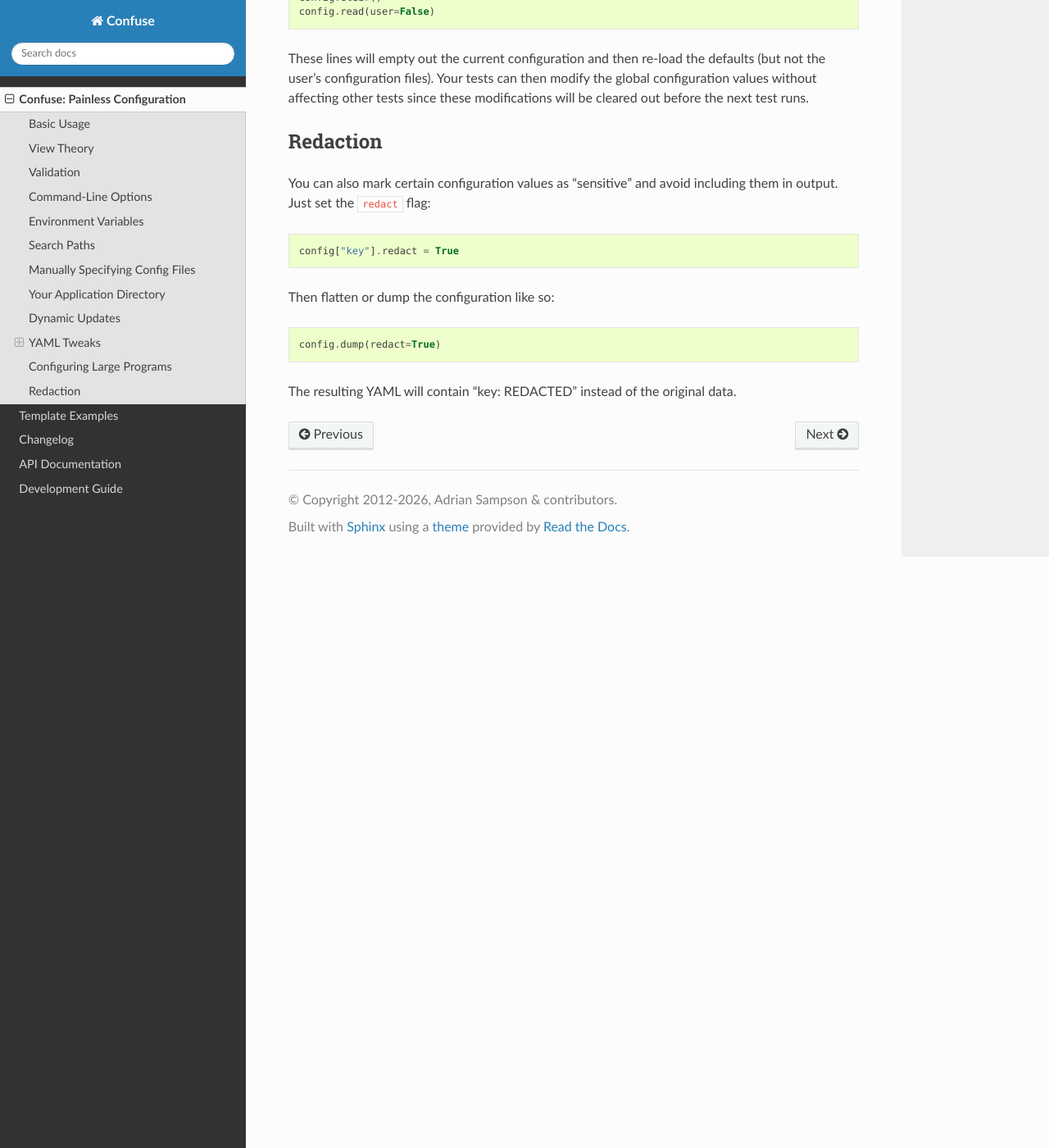
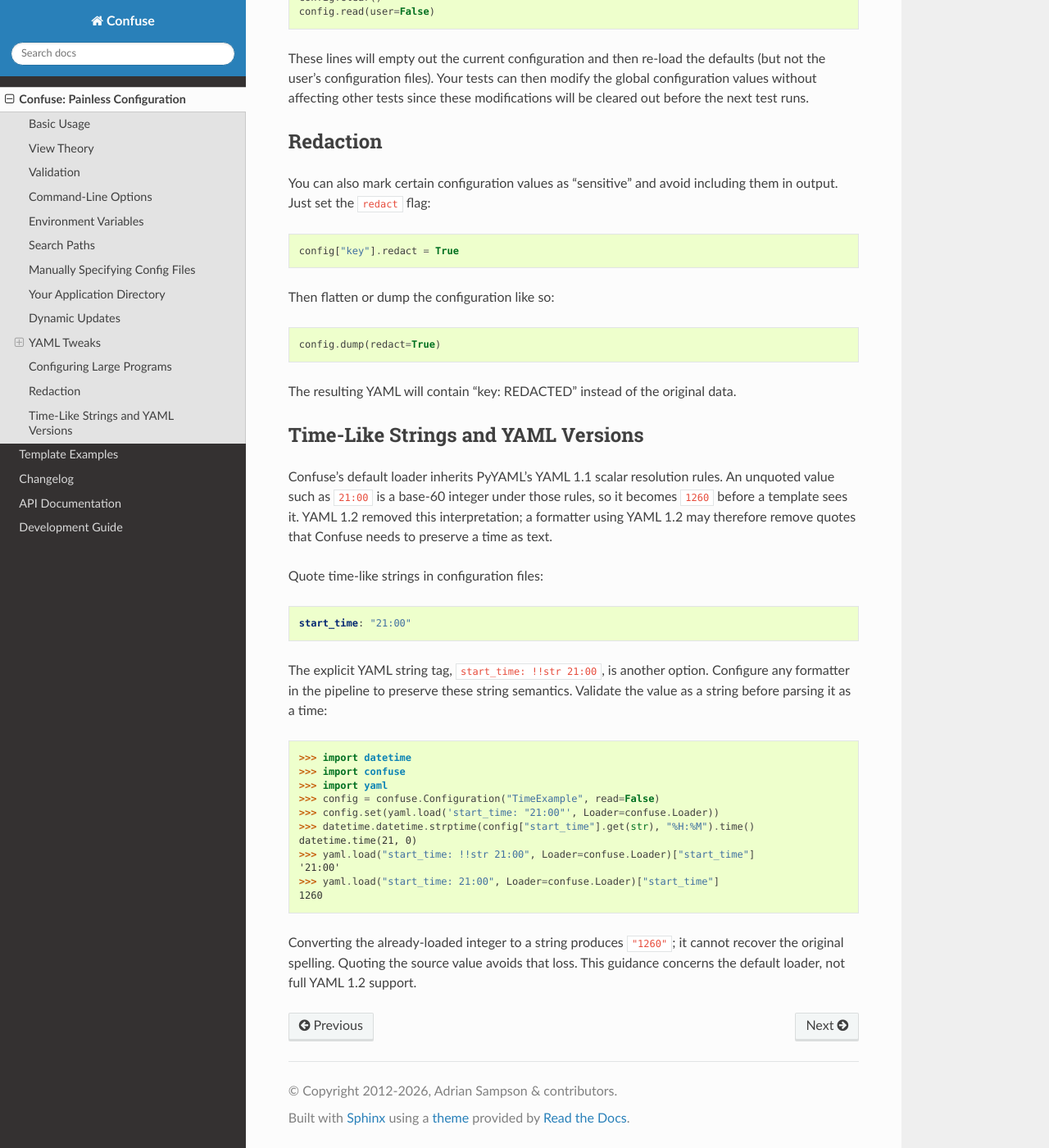
Before and after one commit to beetbox/confuse, a Sphinx documentation site: the page built from docs/usage.rst, in a window 1280 px wide and 1400 px high, scrolled down 9146 px. Shown: the whole window at 82% size. Built offline with Sphinx 7.4.7 and the Read the Docs theme 3.1.0, drawn with Linux system fonts in a browser that asks for light colours.

Commit message:
Document YAML 1.1 time-string coercion

```diff
--- a/docs/usage.rst
+++ b/docs/usage.rst
@@ -519,3 +519,39 @@ Then flatten or dump the configuration like so:
     config.dump(redact=True)
 
 The resulting YAML will contain "key: REDACTED" instead of the original data.
+
+Time-Like Strings and YAML Versions
+-----------------------------------
+
+Confuse's default loader inherits PyYAML's YAML 1.1 scalar resolution rules.
+An unquoted value such as ``21:00`` is a base-60 integer under those rules,
+so it becomes ``1260`` before a template sees it. YAML 1.2 removed this
+interpretation; a formatter using YAML 1.2 may therefore remove quotes that
+Confuse needs to preserve a time as text.
+
+Quote time-like strings in configuration files:
+
+.. code-block:: yaml
+
+    start_time: "21:00"
+
+The explicit YAML string tag, ``start_time: !!str 21:00``, is another option.
+Configure any formatter in the pipeline to preserve these string semantics.
+Validate the value as a string before parsing it as a time:
+
+>>> import datetime
+>>> import confuse
+>>> import yaml
+>>> config = confuse.Configuration("TimeExample", read=False)
+>>> config.set(yaml.load('start_time: "21:00"', Loader=confuse.Loader))
+>>> datetime.datetime.strptime(config["start_time"].get(str), "%H:%M").time()
+datetime.time(21, 0)
+>>> yaml.load("start_time: !!str 21:00", Loader=confuse.Loader)["start_time"]
+'21:00'
+>>> yaml.load("start_time: 21:00", Loader=confuse.Loader)["start_time"]
+1260
+
+Converting the already-loaded integer to a string produces ``"1260"``;
+it cannot recover the original spelling. Quoting the source value avoids
+that loss. This guidance concerns the default loader, not full YAML 1.2
+support.
```
